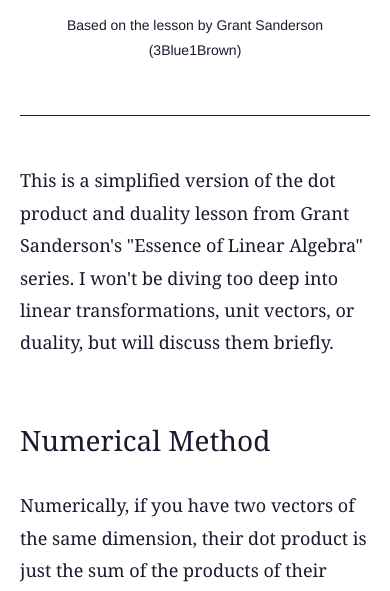
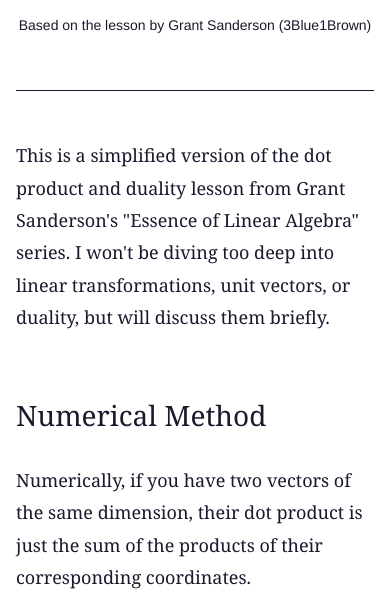
Before and after one commit to Scurrlin/dot_product, a plain HTML site: page index.html in a window 390 px wide. Shown: the part 259-850 px from the top of the page. Drawn offline with nearby package versions, Linux system fonts and the light colour scheme.

Commit message:
update styles.css

```diff
--- a/styles.css
+++ b/styles.css
@@ -58,7 +58,7 @@ body {
 
 @media (max-width: 600px) {
     .container {
-        padding: 40px 20px;
+        padding: 40px 16px;
     }
 }
 
```
